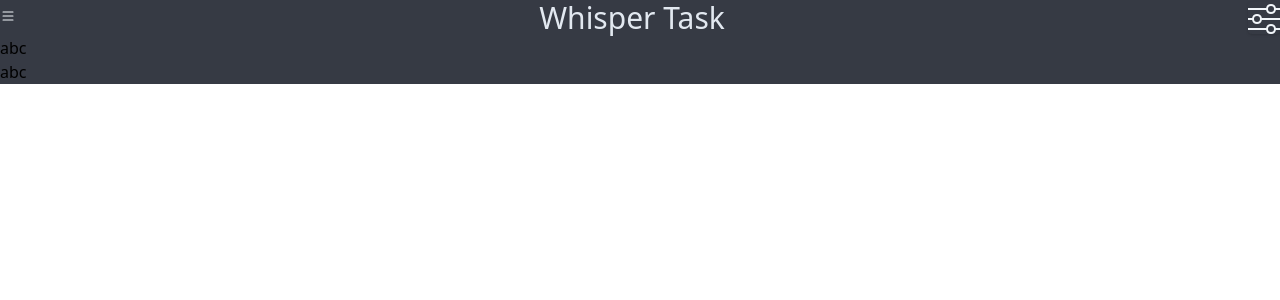
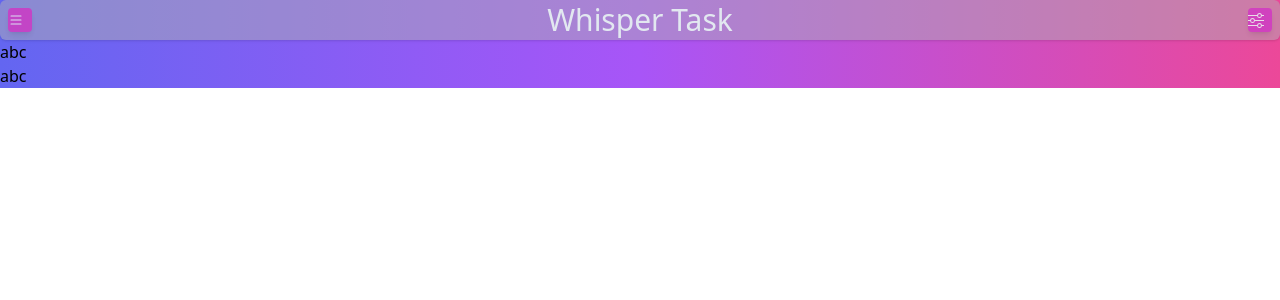
Before and after one commit to gowinder/whisper-task, a React (Vite) app in the folder vite-frontend/: page / in a window 1280 px wide. Shown: the top 300 px of the page. Built offline with nearby package versions, Linux system fonts and the light colour scheme.

Commit message:
功能(frontend): add AppBar, Menu

```diff
--- a/vite-frontend/src/App.tsx
+++ b/vite-frontend/src/App.tsx
@@ -6,7 +6,7 @@ import './index.css';
 
 function App() {
   return (
-    <div className="flex flex-col bg-base-500">
+    <div className="bg-main flex flex-col bg-base-500">
       <AppBar />
     </div>
   );
--- a/vite-frontend/src/components/AppBar.tsx
+++ b/vite-frontend/src/components/AppBar.tsx
@@ -7,11 +7,11 @@ export default function AppBar() {
 
   return (
     <div className="flex flex-col">
-      <div className="flex flex-row justify-between items-center">
+      <div className="flex flex-row justify-between items-center bg-app-bar shadow ">
         <div className="flex-none">
           <Popover className="relative">
-            <Popover.Button>
-              <BsList className="fill-slate-100" />
+            <Popover.Button className="btn btn-app">
+              <BsList className="btn-app-icon" />
             </Popover.Button>
             <Popover.Panel className="absolute z-10">
               <div className="flex flex-col p-4 rounded-lg shadow hover:ring-1 text-slate-100 bg-base-600">
@@ -28,9 +28,9 @@ export default function AppBar() {
         <div className="grow text-center">
           <h1 className="text-3xl text-slate-200">Whisper Task</h1>
         </div>
-        <div className="flex-none rounded shadow hover:bg-primary-200 hover:ring-1 hover:ring-primary-500 ease-in-out duration-300">
-          <BsSliders className="fill-slate-100 hover:fill-primary-500 ease-in-out duration-300 w-8 h-8" />
-        </div>
+        <button className="btn btn-app">
+          <BsSliders className="btn-app-icon" />
+        </button>
       </div>
       <div>
         <span>abc</span>
--- a/vite-frontend/src/index.css
+++ b/vite-frontend/src/index.css
@@ -1,3 +1,23 @@
 @tailwind base;
 @tailwind components;
 @tailwind utilities;
+
+@layer base {
+  .bg-app-bar {
+    @apply bg-base-200 bg-opacity-50 rounded-md;
+  }
+  .bg-main {
+    @apply bg-gradient-to-r from-indigo-500 via-purple-500 to-pink-500;
+  }
+  .btn {
+    @apply bg-secondary-500 shadow-md m-2 hover:bg-secondary-500 hover:ring-1
+        hover:ring-secondary-500 opacity-80 hover:opacity-100 hover:bg-opacity-50
+        ease-in-out duration-300;
+  }
+  .btn-app {
+    @apply flex-none w-6 h-6 mr-2 relative rounded items-center justify-center;
+  }
+  .btn-app-icon {
+    @apply fill-slate-100 hover:fill-slate-300 ease-in-out duration-300 w-4 h-4;
+  }
+}
```
